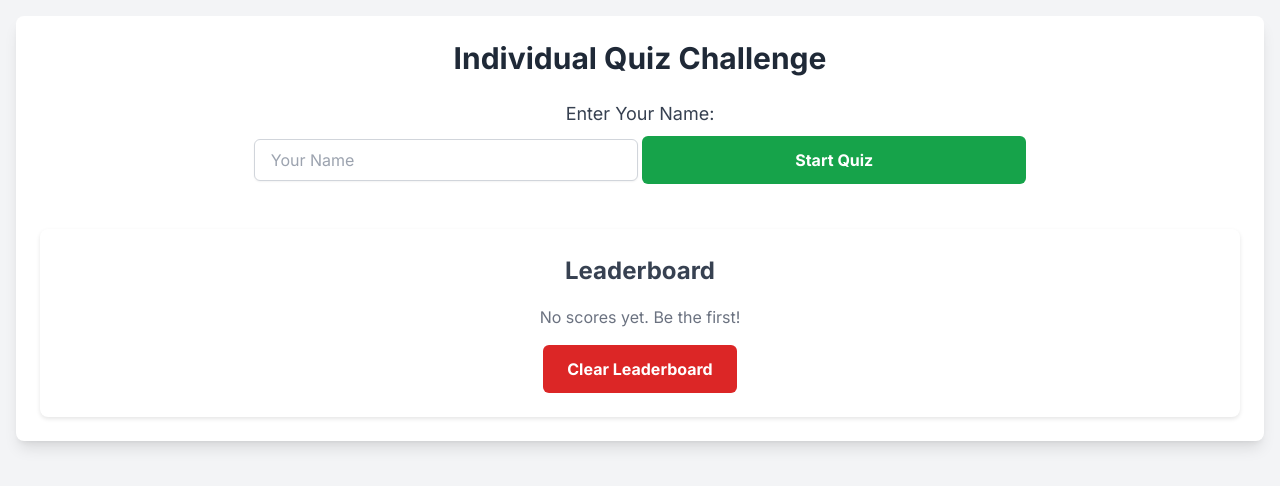
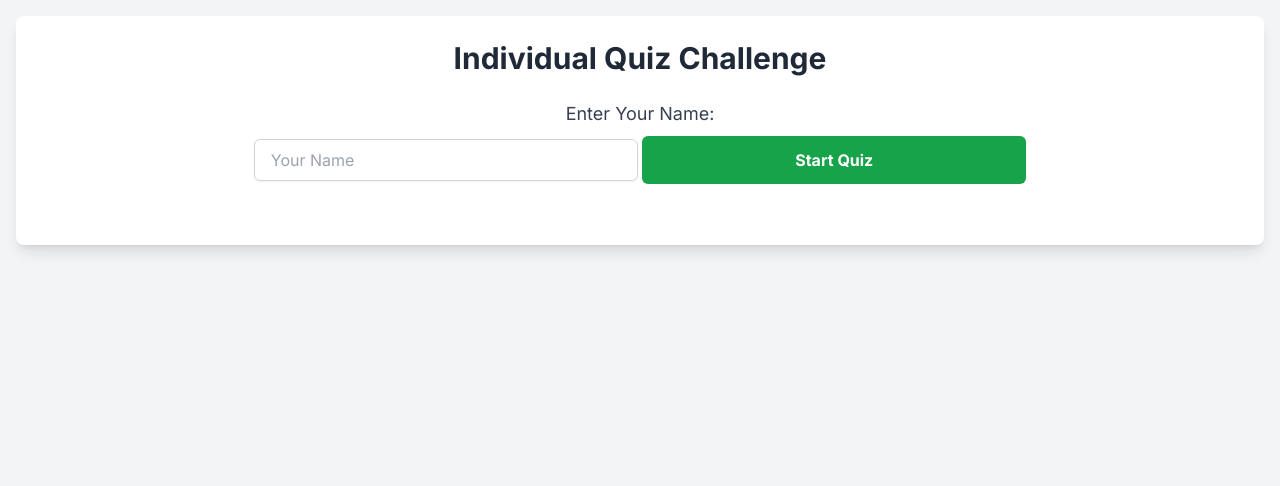
Before and after one commit to mk-268064/pick, a plain HTML site: page index.html in a window 1280 px wide. Drawn offline with nearby package versions, Linux system fonts and the light colour scheme.

Commit message:
Update index.html

```diff
--- a/index.html
+++ b/index.html
@@ -184,21 +184,13 @@
                  Quiz Complete!
             </div>
              <div id="final-score-message" class="mt-2 text-xl font-semibold text-gray-700">
-                  {/* Final score message here */}
+
              </div>
-            <button id="play-again-button" class="mt-6 bg-indigo-600 hover:bg-indigo-700 text-white font-bold py-3 px-4 rounded-md focus:outline-none focus:shadow-outline transition duration-200 ease-in-out">
-                 Play Again
-            </button>
+
         </div>
 
 
-        <div id="leaderboard" class="hidden">
-            <h2>Leaderboard</h2>
-            <div id="leaderboard-list">
 
-            </div>
-            <button id="clear-leaderboard-button">Clear Leaderboard</button>
-        </div>
 
     </div>
 
```
